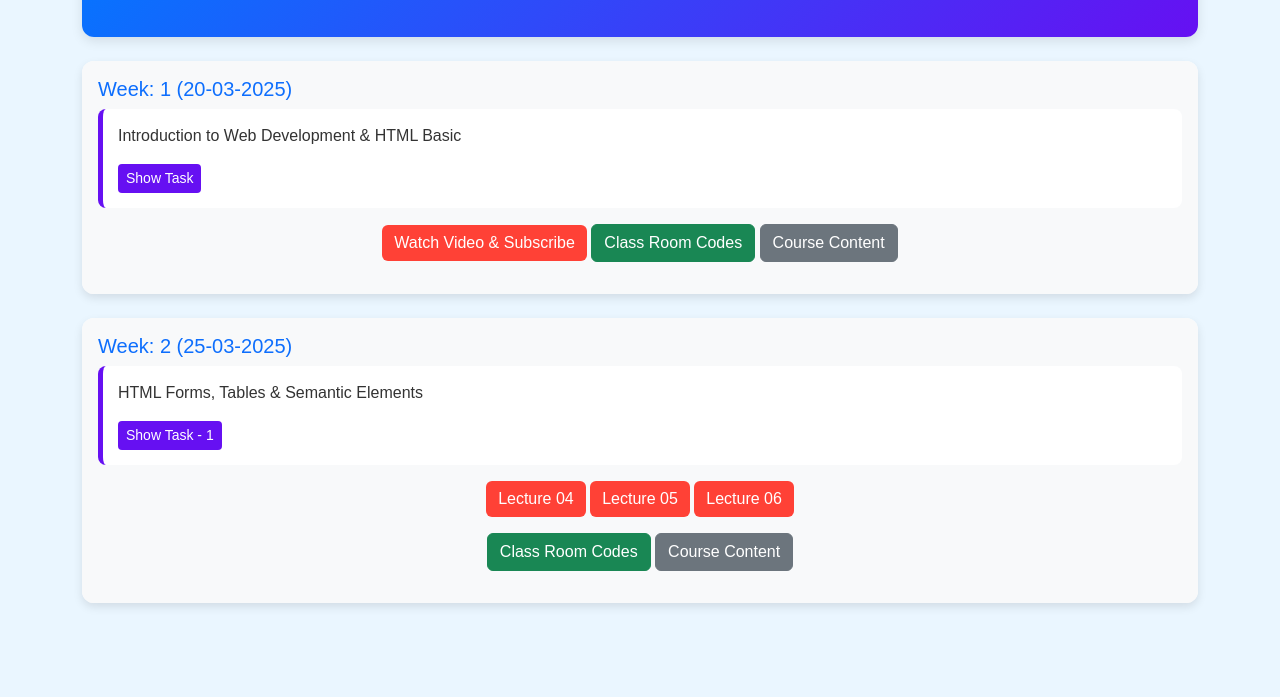
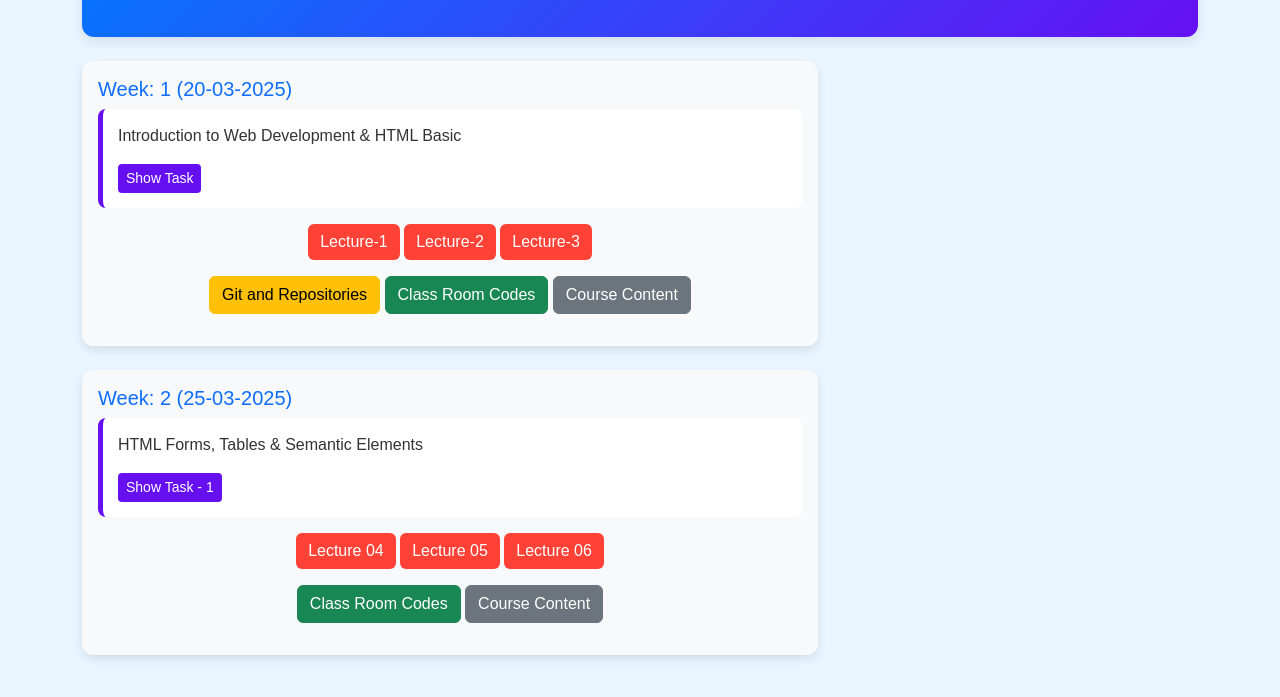
Before and after one commit to SadhwaniMomal/OnlineClassTask2025-html_css-, a plain HTML site: page index.html in a window 1280 px wide. Shown: the part 127-824 px from the top of the page. Before the commit the page ends 802 px from the top, so only its background shows below. Drawn offline with nearby package versions, Linux system fonts and the light colour scheme.

Commit message:
update changes

```diff
--- a/classtask2025/index.html
+++ b/index.html
@@ -65,9 +65,10 @@
 
       <section class="my-4">
         <div class="row">
-          <!-- Week One -->
-          <div class="col-12 mb-4">
-            <div class="card">
+          <!-- Left Side: Course Content -->
+          <div class="col-lg-8">
+            <!-- Week One -->
+            <div class="card mb-4">
               <div class="p-3 bg-light">
                 <h5 class="text-primary">Week: 1 (20-03-2025)</h5>
                 <div class="task-item">
@@ -78,12 +79,34 @@
                     >Show Task</a
                   >
                 </div>
+                <!-- lecture recored -->
                 <div class="text-center my-3">
+                  <a
+                    href="https://www.facebook.com/codepro.soft/videos/985601416878314/?rdid=ivFIRBkUwJn4Rgnk#"
+                    target="_blank"
+                    class="btn btn-danger"
+                    >Lecture-1</a
+                  >
                   <a
                     href="https://www.youtube.com/watch?v=2sZWB98Shr8"
                     target="_blank"
                     class="btn btn-danger"
-                    >Watch Video & Subscribe</a
+                    >Lecture-2</a
+                  >
+                  <a
+                    href="https://www.youtube.com/watch?v=MlBOIzZPUvI"
+                    target="_blank"
+                    class="btn btn-danger"
+                    >Lecture-3</a
+                  >
+                </div>
+                <!-- course content  -->
+                <div class="text-center my-3">
+                  <a
+                    href="https://www.youtube.com/watch?v=y3zOL3_QZDI"
+                    target="_blank"
+                    class="btn btn-warning"
+                    >Git and Repositories</a
                   >
                   <a
                     href="https://github.com/SadhwaniMomal/OnlineClass2025-HTML_CSS-"
@@ -92,7 +115,7 @@
                     >Class Room Codes</a
                   >
                   <a
-                    href="../course-content/Course Content.pdf"
+                    href="../course-content/04-04-2025.pdf"
                     target="_blank"
                     class="btn btn-secondary text-white"
                     >Course Content</a
@@ -100,11 +123,9 @@
                 </div>
               </div>
             </div>
-          </div>
 
-          <!-- Week Two -->
-          <div class="col-12 mb-4">
-            <div class="card">
+            <!-- Week Two -->
+            <div class="card mb-4">
               <div class="p-3 bg-light">
                 <h5 class="text-primary">Week: 2 (25-03-2025)</h5>
                 <div class="task-item">
@@ -118,15 +139,21 @@
                 </div>
                 <div class="text-center my-3">
                   <a
-                    href="https://www.youtube.com/watch?v=vEvlfC7mXHU"
+                    href="https://youtu.be/qSwYIV0pxyQ?si=EQv6aKZLS0Ptuy_u"
                     target="_blank"
                     class="btn btn-danger"
                     >Lecture 04</a
                   >
-                  <a href="#" target="_blank" class="btn btn-danger"
+                  <a
+                    href="https://youtu.be/_YgEOr5HMkk"
+                    target="_blank"
+                    class="btn btn-danger"
                     >Lecture 05</a
                   >
-                  <a href="#" target="_blank" class="btn btn-danger"
+                  <a
+                    href="https://youtu.be/qxKjsygu_QU"
+                    target="_blank"
+                    class="btn btn-danger"
                     >Lecture 06</a
                   >
                 </div>
@@ -138,7 +165,7 @@
                     >Class Room Codes</a
                   >
                   <a
-                    href="../course-content/25-03-2025.pdf"
+                    href="../course-content/weekTwo.pdf"
                     target="_blank"
                     class="btn btn-secondary text-white"
                     >Course Content</a
@@ -147,6 +174,32 @@
               </div>
             </div>
           </div>
+
+          <!-- Right Side: Quiz Result & Quiz Test -->
+          <!-- <div class="col-lg-4">
+            <div class="card p-3 text-center">
+              <h5 class="text-primary">Week 1 Quiz</h5>
+              <p>Download your quiz result or take the quiz now.</p>
+
+               Quiz Result Download
+              <a
+                href="../downloads/quiz-result-week1.pdf"
+                download="Quiz-Result-Week1.pdf"
+                class="btn btn-primary w-100 mb-2"
+              >
+                Download Quiz Result
+              </a>
+
+              Take Quiz Download
+              <a
+                href="../downloads/quiz-week1.pdf"
+                download="Quiz-Week1.pdf"
+                class="btn btn-danger w-100"
+              >
+                Download Quiz
+              </a>
+            </div>
+          </div> -->
         </div>
       </section>
     </div>
```
Also changed, not shown: quiz.html (added, +19 -0 lines), 2 other files.
